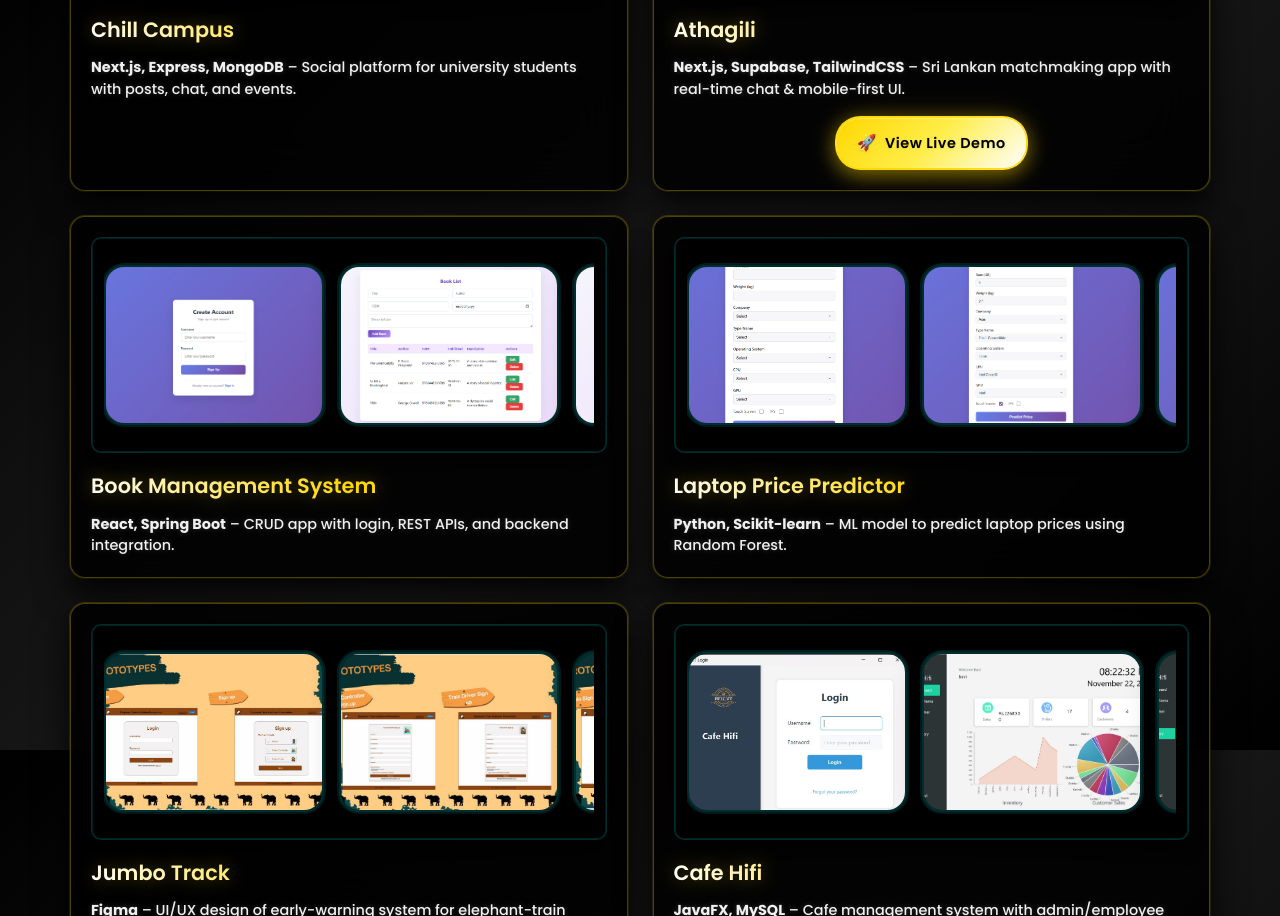
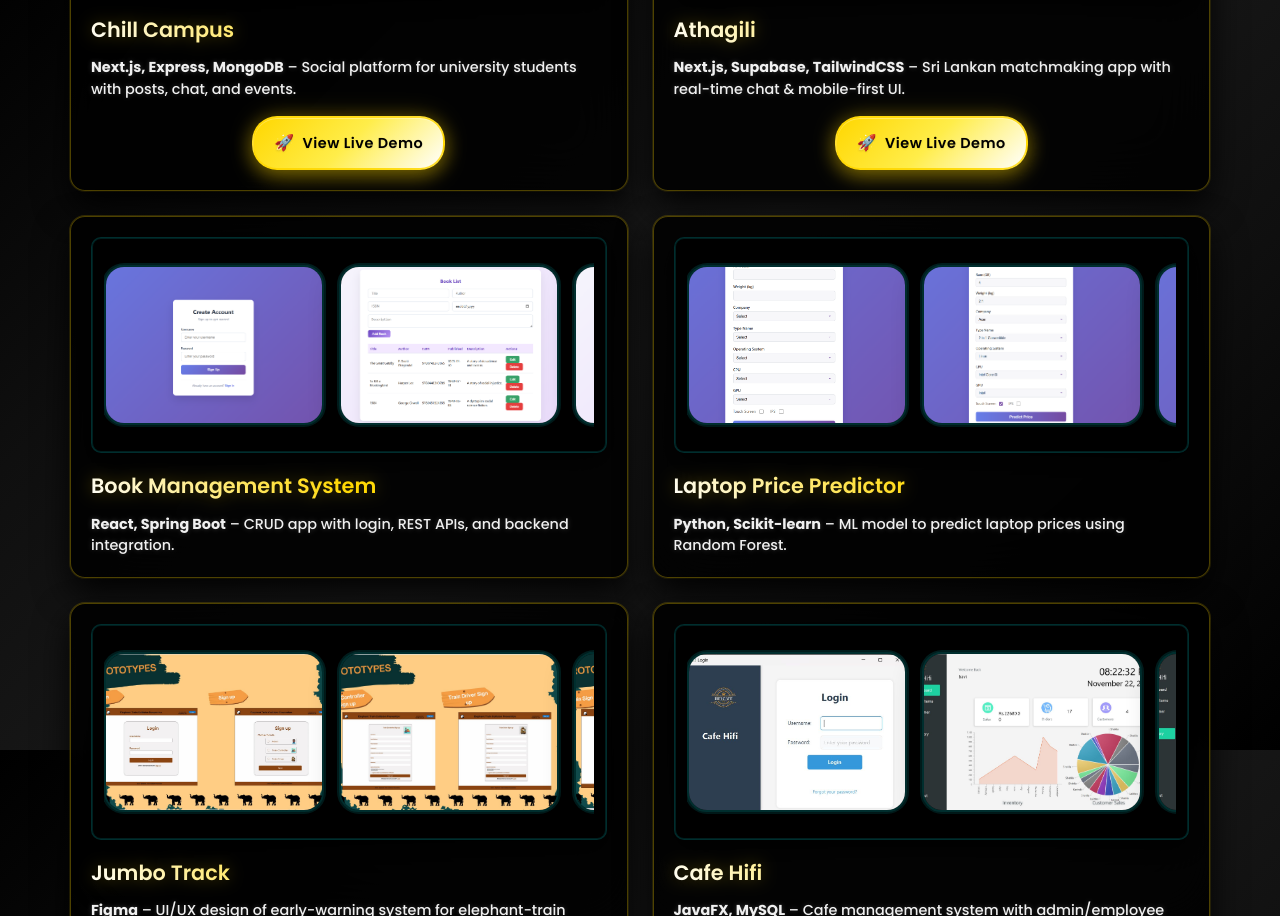
Before and after one commit to shashithucsc/portfolio, a plain HTML site: page index.html in a window 1280 px wide. Shown: the part 1650-2566 px from the top of the page. Drawn offline with Linux system fonts and the light colour scheme; a script that the page names is missing.

Commit message:
chill campus project updated

```diff
--- a/index.html
+++ b/index.html
@@ -82,6 +82,12 @@
           </div>
           <h3>Chill Campus</h3>
           <p><strong>Next.js, Express, MongoDB</strong> – Social platform for university students with posts, chat, and events.</p>
+           <div class="project-buttons">
+            <a href="https://chill-campus-2025.vercel.app" target="_blank" class="project-btn">
+              <span class="btn-icon">🚀</span>
+              View Live Demo
+            </a>
+          </div>
         </div>
         <div class="project-card">
           <div class="project-gallery">
```
